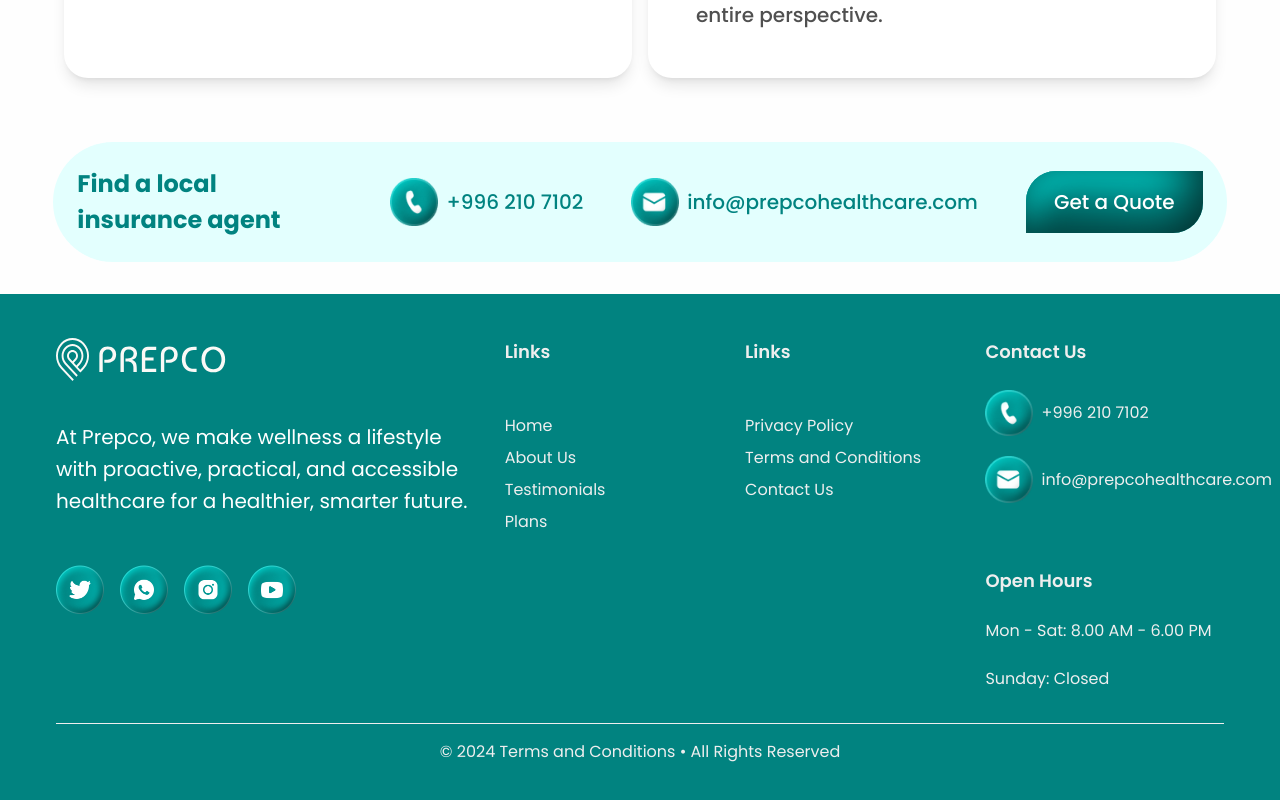
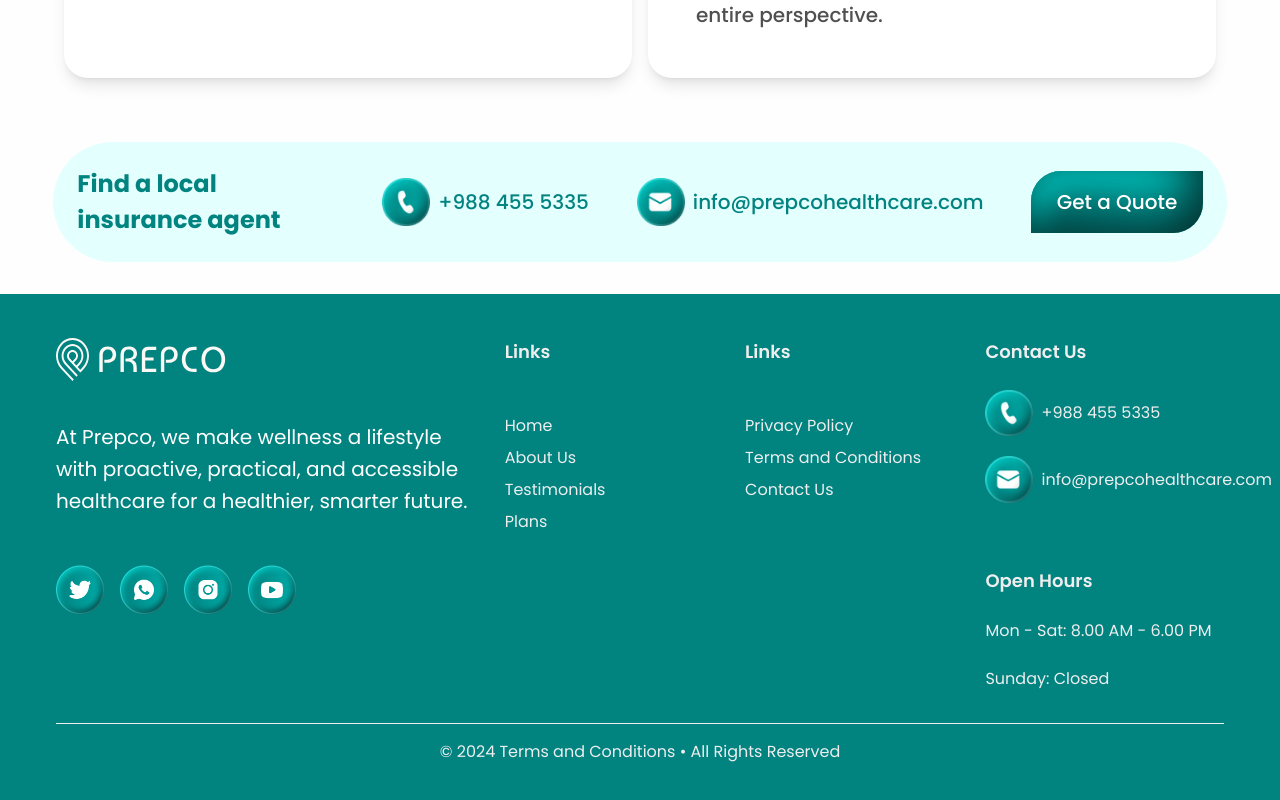
Before and after one commit to Prepco-creator/PREPCO, a Next.js app: page /testimonials in a window 1280 px wide. Shown: the part 1945-2745 px from the top of the page. Built offline with nearby package versions, Linux system fonts and the light colour scheme; a web font is replaced by a local one.

Commit message:
contact number updated

```diff
--- a/src/components/comman/CTA.tsx
+++ b/src/components/comman/CTA.tsx
@@ -14,7 +14,7 @@ const CTA: React.FC<CTAProps> = ({ className }) => {
             <h1 className='flex-[3] text-custom-16 lg:text-custom-24 font-medium text-primary'>Find a local insurance agent</h1>
             <div className='flex flex-row gap-2 items-center text-custom-14'>
                 <Image width={48} height={48} className='w-[32px] h-[32px] lg:w-[48px] lg:h-[48px] hover:-translate-y-2 transition-transform duration-200' src={images.pngs.phoneIcon} alt="" />
-                <p className='text-primary text-custom-14 lg:text-custom-20'>+996 210 7102</p>
+                <p className='text-primary text-custom-14 lg:text-custom-20'>+988 455 5335</p>
             </div>
             <div className='flex flex-row gap-2 items-center'>
                 <Image width={48} height={48} className='w-[32px] h-[32px] lg:w-[48px] lg:h-[48px] hover:-translate-y-2 transition-transform duration-200' src={images.pngs.mailIcon} alt="" />
--- a/src/components/comman/Footer.tsx
+++ b/src/components/comman/Footer.tsx
@@ -135,7 +135,7 @@ const Footer = () => {
                     />
                   </div>
                   <span className="text-secondaryLight text-custom-16">
-                    +996 210 7102
+                    +988 455 5335
                   </span>
                 </li>
                 <li className="flex items-center gap-2">
--- a/src/components/comman/MarqueeTags.tsx
+++ b/src/components/comman/MarqueeTags.tsx
@@ -32,6 +32,7 @@ const MarqueeTags: React.FC<MarqueeTagsProps> = ({ tags, className, tagClassName
               hover:-translate-y-1
               border
               border-[#00ADA9]/10
+                cursor-pointer
               ${tagClassName}
             `}
           >
@@ -49,7 +50,7 @@ const MarqueeTags: React.FC<MarqueeTagsProps> = ({ tags, className, tagClassName
                 border-[#00ADA9]/20
                 group-hover:scale-110
                 transition-transform
-              "
+                "
             />
             <span className="
               text-[#017F7E]
--- a/src/components/contact/HeroSection.tsx
+++ b/src/components/contact/HeroSection.tsx
@@ -32,7 +32,7 @@ const HeroSection = () => {
               className="hover:-translate-y-2 transition-transform duration-200"
             />
             <p className="text-custom-16 lg:text-custom-20 text-primary">
-              +996 210 7102
+              +988 455 5335
             </p>
           </div>
 
```
